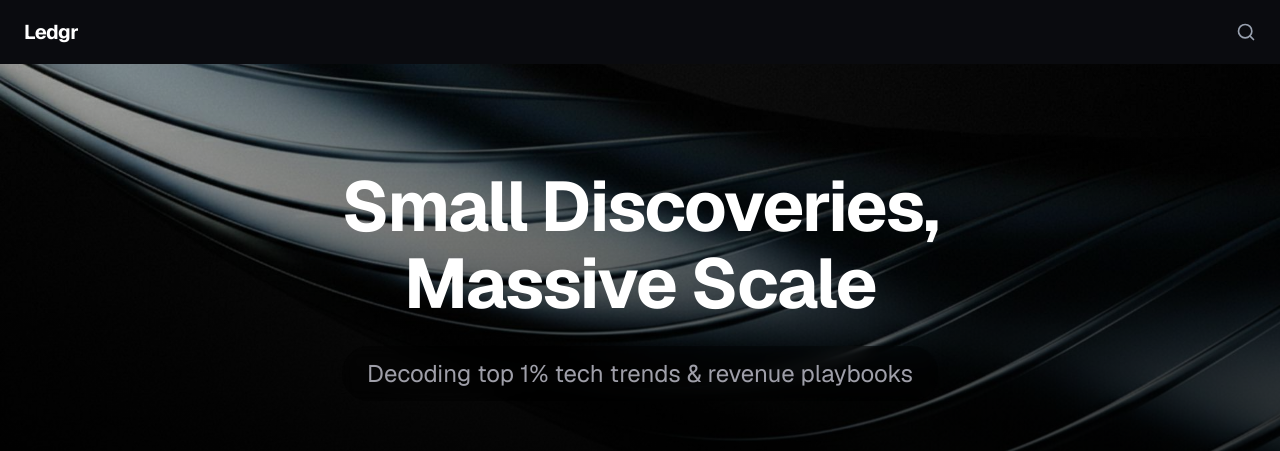
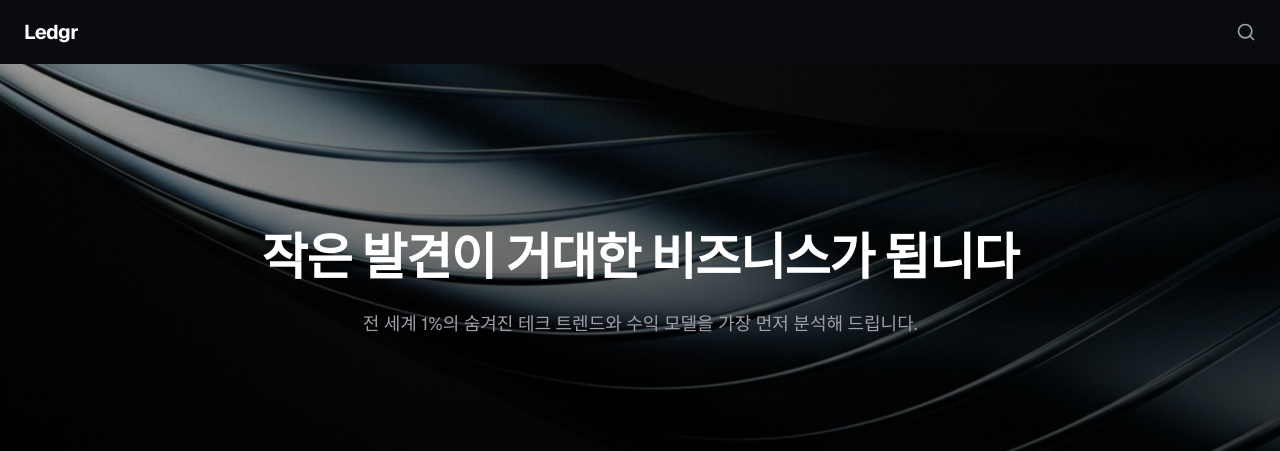
Before and after one commit to teamdismbyte/ledgr-web, a Next.js app: page / in a window 1280 px wide. Shown: the top 451 px of the page. Built offline with nearby package versions, Linux system fonts and the light colour scheme; no server answers; what notion-to-md would draw is missing.

Commit message:
revert hero section copywriting to korean

```diff
--- a/app/ClientHome.tsx
+++ b/app/ClientHome.tsx
@@ -141,12 +141,14 @@ function ClientHomeContent({ items }: ClientHomeProps) {
 
 
                 <div className="relative z-10 text-center max-w-7xl mx-auto space-y-6 px-4">
-                    <h1 className="text-5xl lg:text-[70px] font-bold text-white leading-[1.1] tracking-tight break-keep">
-                        Small Discoveries, <br className="hidden md:block" />
-                        Massive Scale
+                    <h1 className="text-4xl lg:text-[50px] font-bold text-white leading-[1.1] tracking-tight break-keep">
+                        작은 발견이 <br className="block xl:hidden" />
+                        거대한 비즈니스가 <br className="block xl:hidden" />
+                        됩니다
                     </h1>
-                    <p className="text-lg lg:text-2xl text-zinc-400 max-w-3xl mx-auto break-keep leading-relaxed bg-black/30 backdrop-blur-sm py-2 px-4 rounded-full">
-                        Decoding top 1% tech trends & revenue playbooks
+                    <p className="text-sm lg:text-lg text-zinc-400 max-w-3xl mx-auto break-keep leading-relaxed">
+                        전 세계 1%의 숨겨진 테크 트렌드와 <br className="block xl:hidden" />
+                        수익 모델을 가장 먼저 분석해 드립니다.
                     </p>
                 </div>
             </section>
```
